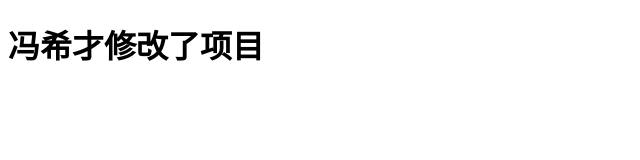
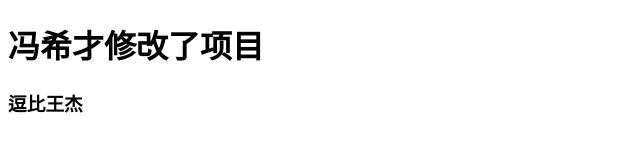
Before and after one commit to jerryWW/wj, a plain HTML site: page index.html in a window 1280 px wide. Shown: the whole page, without its empty margins (0-640 px from the left). Drawn offline with Linux system fonts and the light colour scheme.

Commit message:
fxc 新建了h3标签

```diff
--- a/index.html
+++ b/index.html
@@ -6,5 +6,6 @@
 	</head>
 	<body>
 		<h1>冯希才修改了项目</h1>
+		<h3>逗比王杰</h3>
 	</body>
 </html>
```
